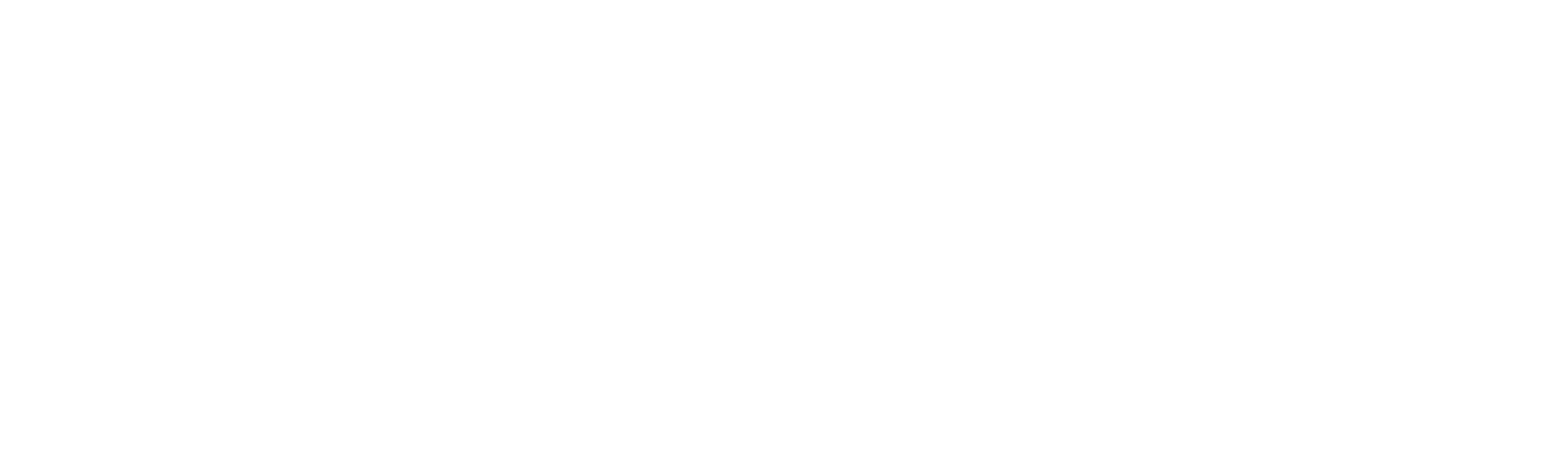
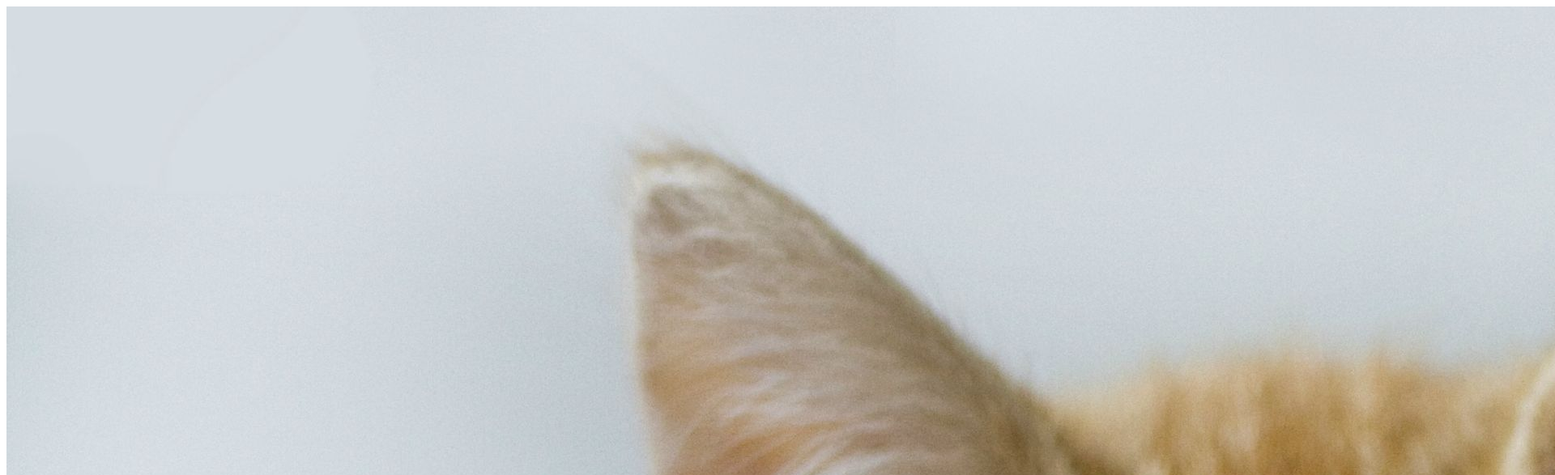
Before and after one commit to Jns234/github-actions-test, a plain HTML site: page index.html in a window 1280 px wide. Shown: the top 587 px of the page at 81% size, 1920 px wide, since content can reach past the window. Drawn offline with Linux system fonts and the light colour scheme.

Commit message:
Update index.html

```diff
--- a/index.html
+++ b/index.html
@@ -6,6 +6,7 @@
     <meta name="viewport" content="width=device-width, initial-scale=1.0">
     <title>Document</title>
 </head>
-<body src="R.jpg">
-
+<body>
+    <img src="R.jpg" alt="">
 </body>
+</html>
```
